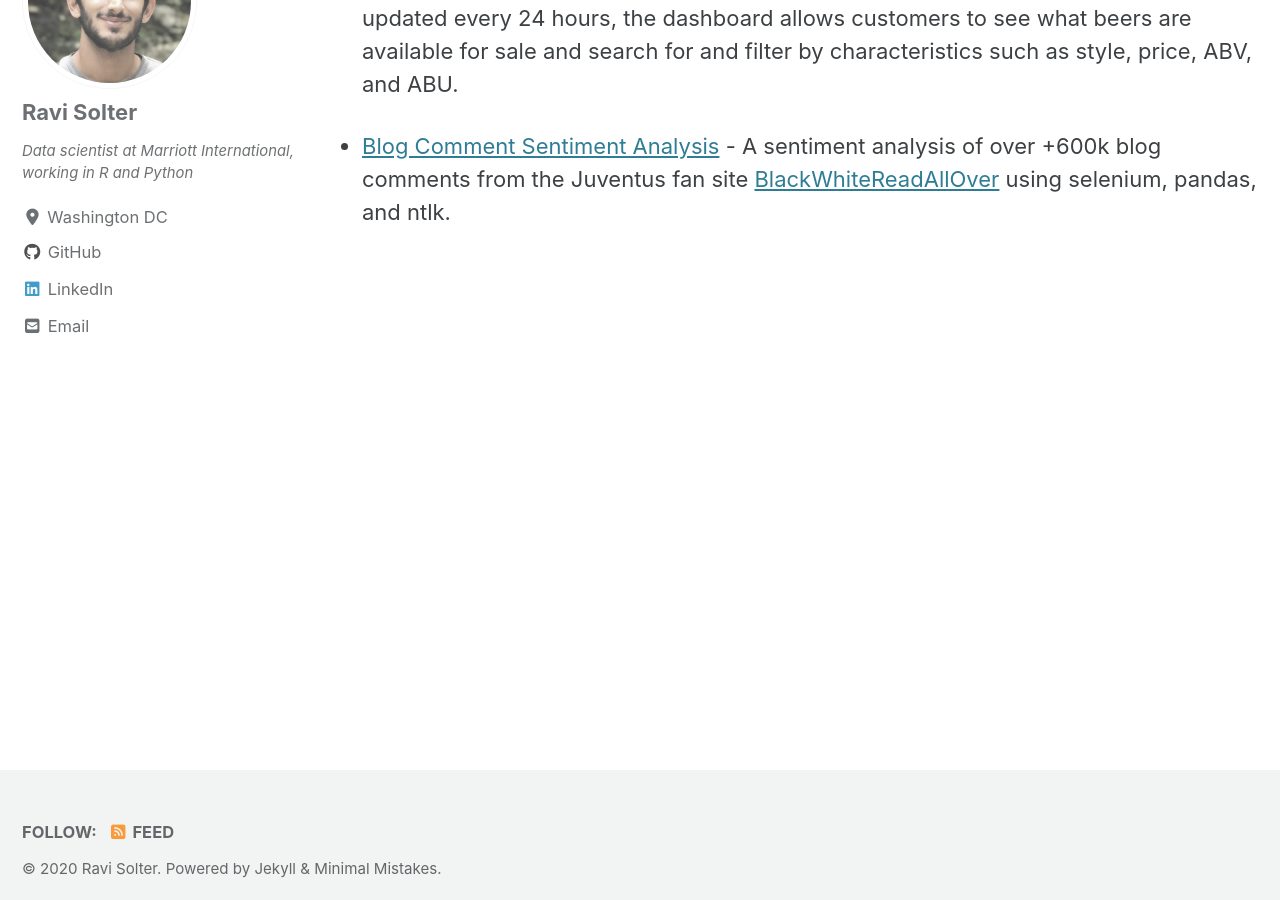
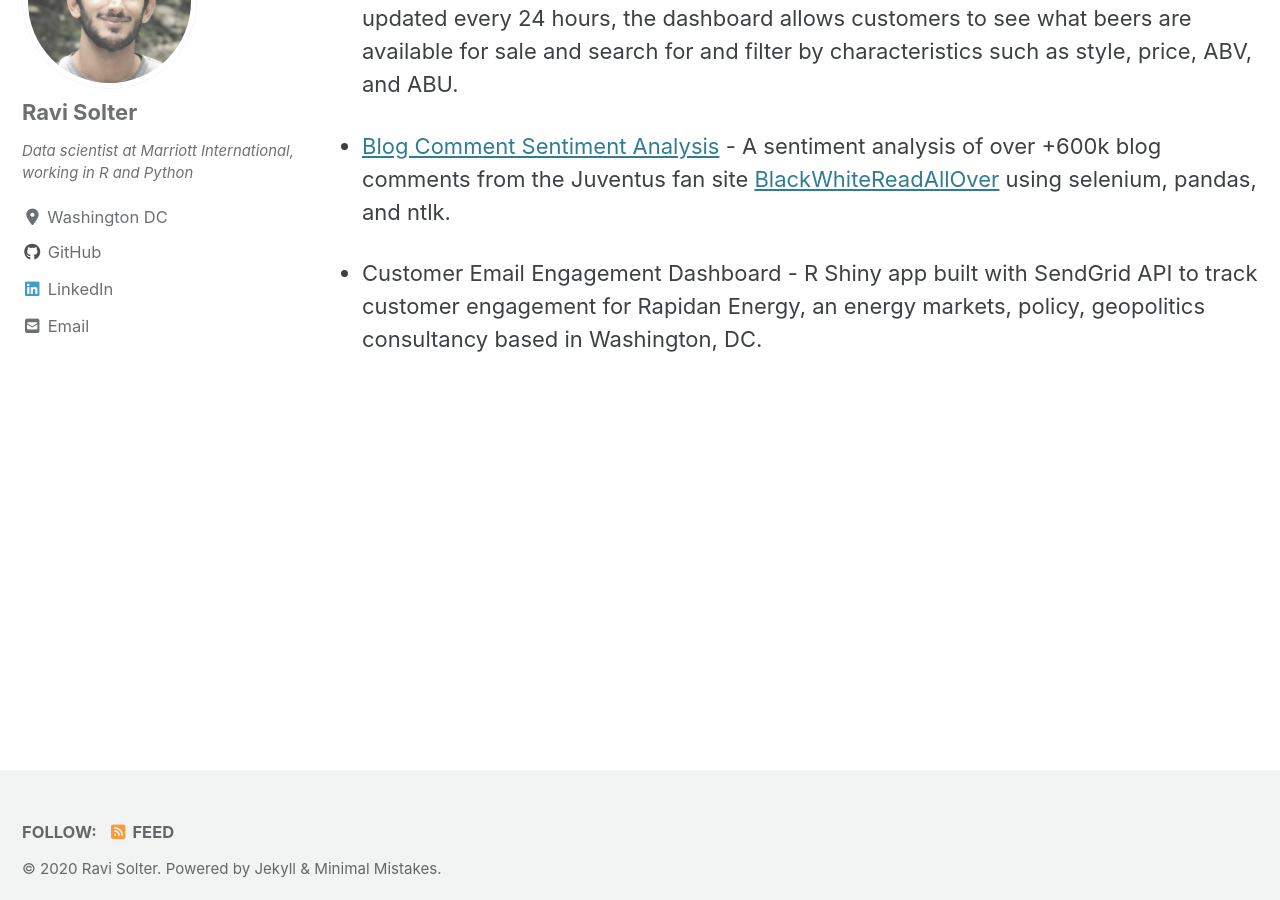
Before and after one commit to rsolter/rsolter.github.io, a Jekyll site: the page built from _pages/projects.md, in a window 1280 px wide and 900 px high, scrolled down 423 px. Built offline with Jekyll 4.4.1, drawn with Linux system fonts in a browser that asks for light colours; cached includes are drawn as plain includes; nearby versions of some CDN libraries.

Commit message:
added Rapidan to projects

```diff
--- a/_pages/projects.md
+++ b/_pages/projects.md
@@ -15,3 +15,5 @@
 
 
 - [Blog Comment Sentiment Analysis](https://rsolter.github.io/BWRAO-Comment-Scraper/) - A sentiment analysis of over +600k blog comments from the Juventus fan site [BlackWhiteReadAllOver](https://www.blackwhitereadallover.com/) using selenium, pandas, and ntlk.
+
+- Customer Email Engagement Dashboard - R Shiny app built with SendGrid API to track customer engagement for Rapidan Energy, an energy markets, policy, geopolitics  consultancy based in Washington, DC.
```
